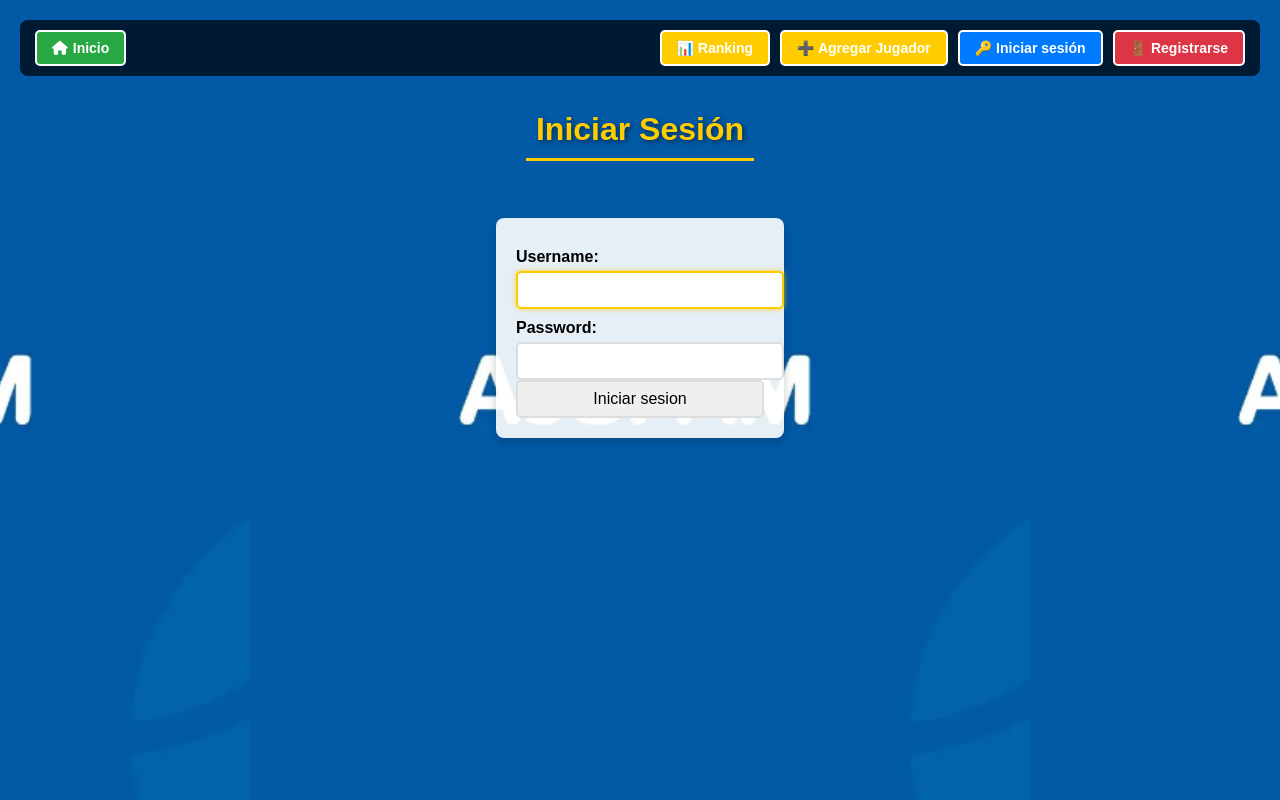
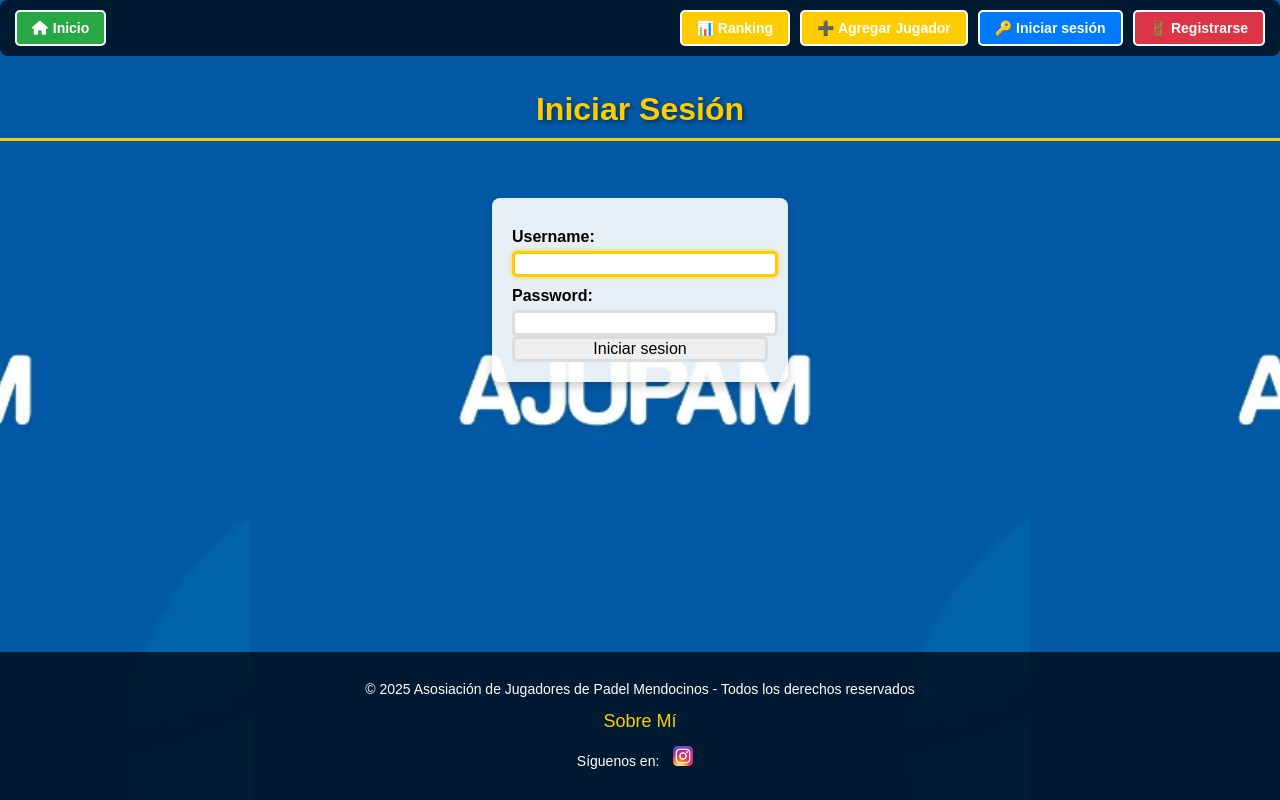
Before and after one commit to RomanoDan/Proyecto_AJUPAM, a Django app: a page that uses templates/template_base.html in a window 1280 px wide. Run offline with Django 5.2, Linux system fonts and the light colour scheme; some libraries are stand-ins or nearby versions.

Commit message:
Modificaciones generales al template base, y adhesión del footer.

```diff
--- a/templates/template_base.html
+++ b/templates/template_base.html
@@ -2,6 +2,7 @@
 <!DOCTYPE html>
 <html lang="es">
 <script src="https://kit.fontawesome.com/a076d05399.js" crossorigin="anonymous"></script>
+
 <head>
     <meta charset="UTF-8">
     <meta name="viewport" content="width=device-width, initial-scale=1.0">
@@ -37,6 +38,7 @@
             color: #ffcc00;
             font-size: 22px;
         }
+
         /* 🎨 Estilos generales para formularios */
         .form-container {
             width: 20%;
@@ -66,8 +68,7 @@
         .form-container select,
         .form-container textarea {
             width: 100%;
-        padding: 8px;
-        border: 2px solid #ddd;
+            border: 3px solid #ddd;
             border-radius: 5px;
             font-size: 16px;
             transition: all 0.3s ease;
@@ -111,12 +112,15 @@
         body {
             font-family: Arial, sans-serif;
             text-align: center;
-            margin: 20px;
+            margin: 0;
             background-image: url("{% static 'img/fondo.jpg' %}");
             background-size: contain;
             background-position: center;
             background-attachment: fixed;
             color: black;
+            display: flex;
+            flex-direction: column;
+            min-height: 100vh;
         }
 
         /* Menú de navegación */
@@ -138,7 +142,7 @@
         nav a {
             text-decoration: none;
             color: white;
-            font-size: 14px; /* Botones más pequeños */
+            font-size: 14px;
             padding: 8px 15px;
             border-radius: 5px;
             font-weight: bold;
@@ -148,7 +152,7 @@
             gap: 5px;
         }
 
-        /* Botón de Inicio con icono de casa */
+        /* Botón de Inicio */
         .inicio-btn {
             background-color: #28a745;
             border: 2px solid white;
@@ -168,6 +172,20 @@
         .menu-btn:hover {
             background-color: #ff9900;
             transform: scale(1.05);
+        }
+
+        .menu-avatar {
+            width: 25px;
+            /* Ajusta el tamaño de la imagen */
+            height: 20px;
+            border-radius: 50%;
+            /* Hace que la imagen sea redonda */
+            object-fit: cover;
+            /* Evita que la imagen se deforme */
+            vertical-align: middle;
+            /* Alinea la imagen con el texto */
+            margin-right: 5px;
+            /* Espaciado entre la imagen y el texto */
         }
 
         /* Botón de Login */
@@ -228,6 +246,7 @@
             border-bottom: 3px solid #ffcc00;
             display: inline-block;
         }
+
         /* 📌 Estilos de la tabla reutilizables */
         .styled-table {
             width: 90%;
@@ -240,14 +259,16 @@
             box-shadow: 0px 4px 8px rgba(0, 0, 0, 0.2);
         }
 
-        .styled-table th, .styled-table td {
+        .styled-table th,
+        .styled-table td {
             border: 1px solid #ddd;
             padding: 12px;
             text-align: center;
         }
 
         .styled-table th {
-            background-color: #ffcc00; /* Amarillo dorado */
+            background-color: #ffcc00;
+            /* Amarillo dorado */
             color: black;
             font-weight: bold;
             text-transform: uppercase;
@@ -276,19 +297,29 @@
             transition: background 0.3s, transform 0.2s;
         }
 
-        .view-btn { color: #007bff; }
-        .edit-btn { color: #28a745; }
-        .delete-btn { color: #dc3545; }
+        .view-btn {
+            color: #007bff;
+        }
+
+        .edit-btn {
+            color: #28a745;
+        }
+
+        .delete-btn {
+            color: #dc3545;
+        }
 
         .action-btn:hover {
             transform: scale(1.2);
         }
+
         /* 🎯 Estilo para formularios de búsqueda compactos */
         .search-form {
             display: flex;
             justify-content: center;
             align-items: center;
-    gap: 5px; /* Menor espacio entre elementos */
+            gap: 5px;
+            /* Menor espacio entre elementos */
             background: rgba(255, 255, 255, 0.9);
             padding: 5px 10px;
             border-radius: 8px;
@@ -305,7 +336,8 @@
             border-radius: 5px;
             font-size: 12px;
             outline: none;
-    width: 120px; /* Tamaño reducido */
+            width: 120px;
+            /* Tamaño reducido */
         }
 
         .search-form input[type="text"]:focus,
@@ -330,15 +362,52 @@
             background-color: #218838;
             transform: scale(1.05);
         }
+        /* 📌 Footer */
+        .footer {
+            background-color: rgba(0, 0, 0, 0.7);
+            color: white;
+            text-align: center;
+            padding: 15px 0;
+            font-size: 14px;
+        }
 
+        .footer a {
+            color: #ffcc00;
+            text-decoration: none;
+            margin: 0 10px;
+            font-size: 18px;
+            transition: color 0.3s;
+        }
+
+        .footer a:hover {
+            color: #ff9900;
+        }
+        .main-content {
+            flex: 1; /* Ocupa todo el espacio disponible */
+        }
+        .instagram-container {
+            display: flex;
+            justify-content: center;
+            align-items: center;
+            min-height: 70vh; /* Se ajusta al tamaño de la pantalla */
+            padding: 20px;
+        }
+
+        .instagram-frame {
+            width: 100%;
+            max-width: 500px;
+            height: 600px;
+            border-radius: 10px;
+            box-shadow: 0px 4px 10px rgba(0, 0, 0, 0.2);
+            background: white;
+        }
     </style>
-    <!-- Cargar FontAwesome para los iconos -->
+
+</head>
 <script src="https://kit.fontawesome.com/a076d05399.js" crossorigin="anonymous"></script>
-</head>
 <body>
 
     <nav>
-    <!-- Botón "Inicio" alineado a la izquierda con icono de casa -->
         <a href={% url "inicio" %} class="inicio-btn">
             <i class="fas fa-home"></i> Inicio
         </a>
@@ -349,7 +418,14 @@
             <a href={% url "agregar_jugador" %} class="menu-btn">➕ Agregar Jugador</a>
 
             {% if request.user.is_authenticated %}
-        <a href={% url "ver_perfil" request.user.id %} class="menu-btn">{{request.user.username}}</a>
+            <a href="{% url 'ver_perfil' request.user.id %}" class="menu-btn">
+                {% if request.user.infoextra.avatar %}
+                <img src="{{ request.user.infoextra.avatar.url }}" alt="Avatar de {{ request.user.username }}" class="menu-avatar">
+                {% else %}
+                <img src="{% static 'img/fotito.jpg' %}" alt="Foto por defecto" class="menu-avatar">
+                {% endif %}
+                {{request.user.username}}
+            </a>
 
             <form action="{% url 'logout' %}" method="POST">
                 {% csrf_token %}
@@ -364,11 +440,24 @@
         </div>
     </nav>
 
-<!-- 🎯 Título bien posicionado -->
+
     <h2 class="titulo">{% block title %}{% endblock title %}</h2>
 
+    <div class ='main-content'>
     {% block contenido %}
     {% endblock contenido %}
+    </div>
+
+    <footer class="footer">
+        <p>© 2025 Asosiación de Jugadores de Padel Mendocinos - Todos los derechos reservados</p>
+        <p>
+            <a href="{% url 'about' %}">Sobre Mí</a>
+        </p>
+        <p>Síguenos en:
+            <a href="https://www.instagram.com/ajupam.padel"><img src="{% static 'img/ig_logo.png' %}" alt="Instagram" width="20"></a>
+        </p>
+    </footer>
 
 </body>
+
 </html>
```
Also changed, not shown: ranking/templates/ranking/inicio.html (+8 -2 lines), static/img/IG_logo.png (added). Lines whose indentation alone changed are shown as unchanged.
